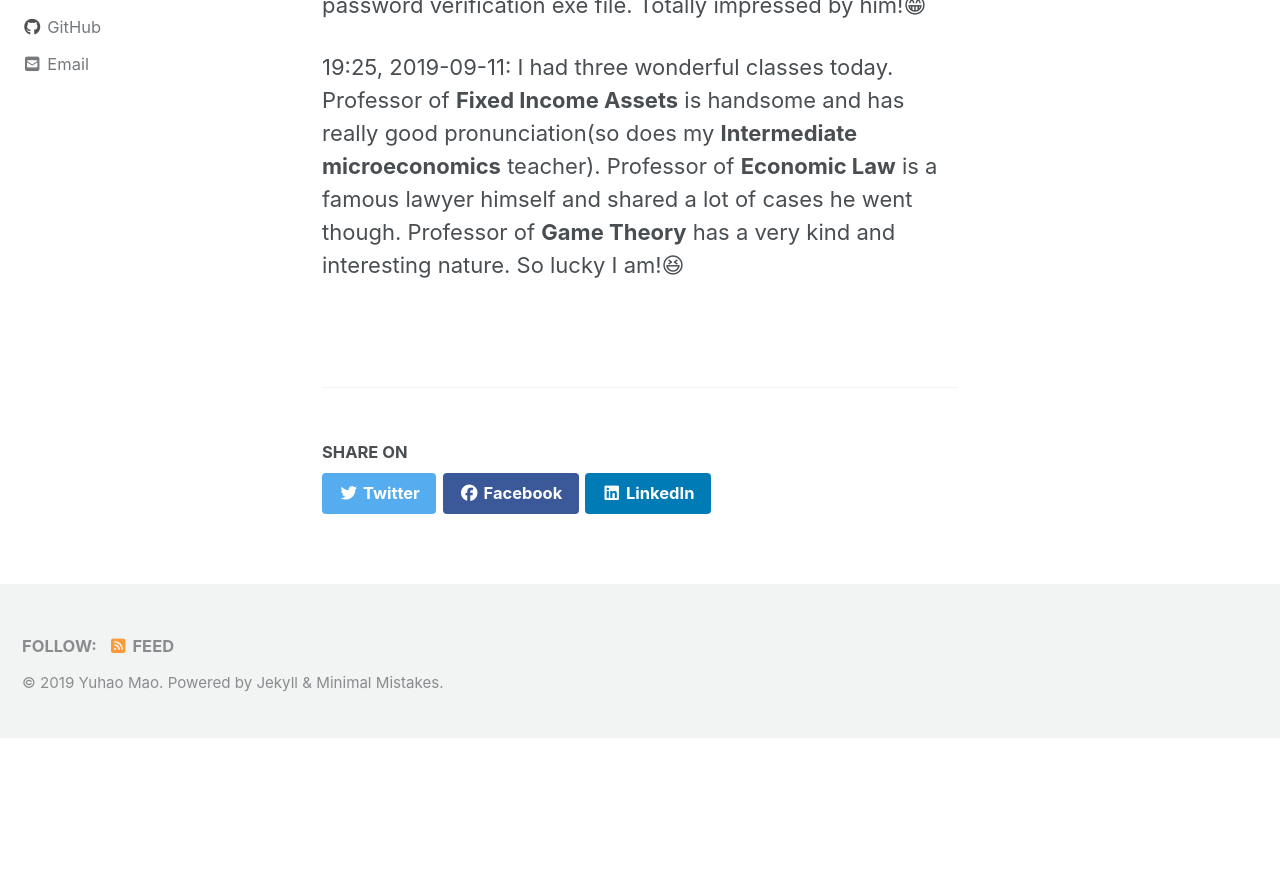
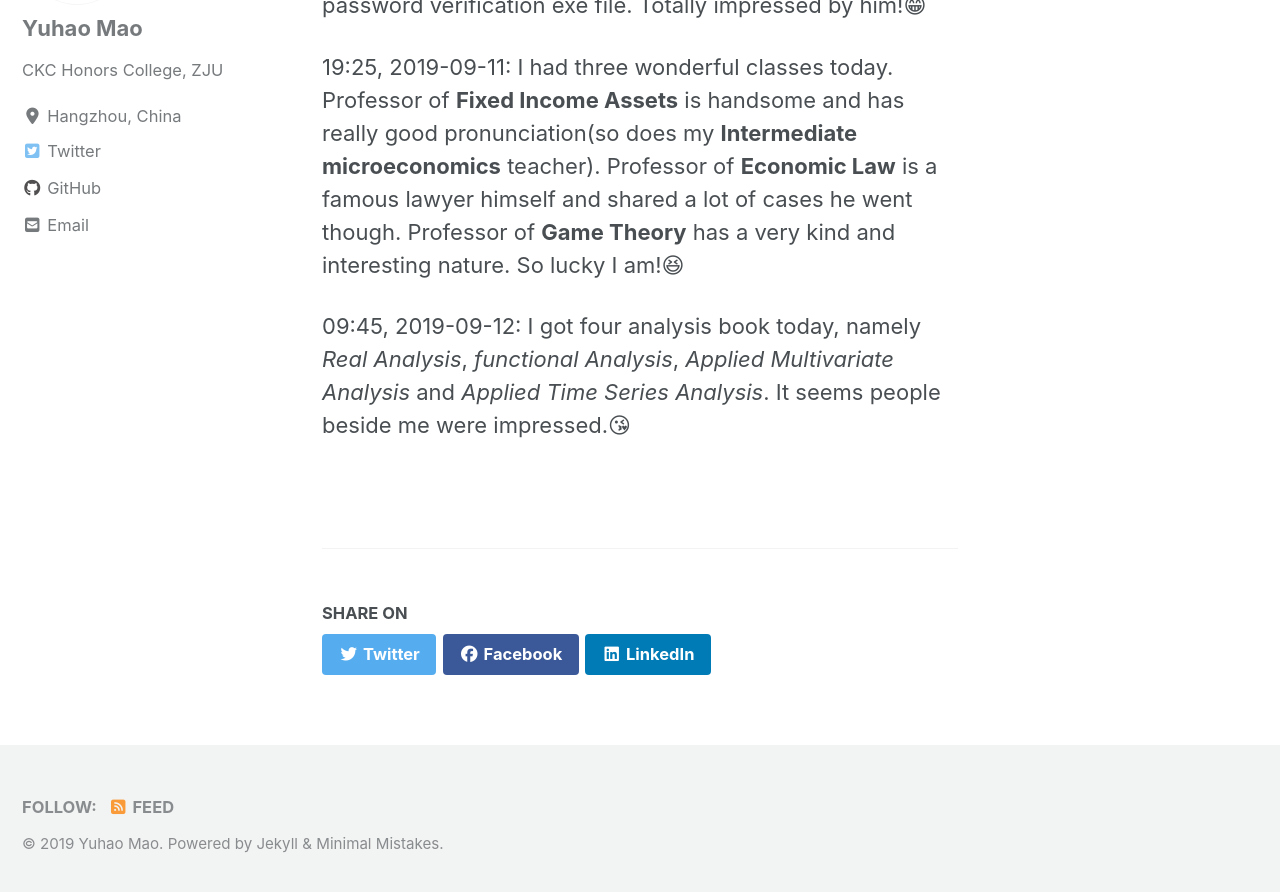
Before and after one commit to AlgebraLoveme/AlgebraLoveme.github.io, a Jekyll site: the page built from _pages/Entertainment.md, in a window 1280 px wide and 900 px high, scrolled down 2245 px. Shown: the top 892 px of the window. Built offline with Jekyll 4.4.1, drawn with Linux system fonts in a browser that asks for light colours; cached includes are drawn as plain includes; nearby versions of some CDN libraries; emoji names are drawn with the system emoji font; before the commit the page ends 2984 px from its top, so only the background shows below that.

Commit message:
Update Entertainment.md

```diff
--- a/_pages/Entertainment.md
+++ b/_pages/Entertainment.md
@@ -21,3 +21,5 @@
 20:58, 2019-09-10: Had my first Assembly Language class. It is so fascinating! Professor taught us how to crack a simple password verification exe file. Totally impressed by him!:grin:
 
 19:25, 2019-09-11: I had three wonderful classes today. Professor of **Fixed Income Assets** is handsome and has really good pronunciation(so does my **Intermediate microeconomics** teacher). Professor of **Economic Law** is a famous lawyer himself and shared a lot of cases he went though. Professor of **Game Theory** has a very kind and interesting nature. So lucky I am!:satisfied:
+
+09:45, 2019-09-12: I got four analysis book today, namely *Real Analysis*, *functional Analysis*, *Applied Multivariate Analysis* and *Applied Time Series Analysis*. It seems people beside me were impressed.:kissing_heart:
```
